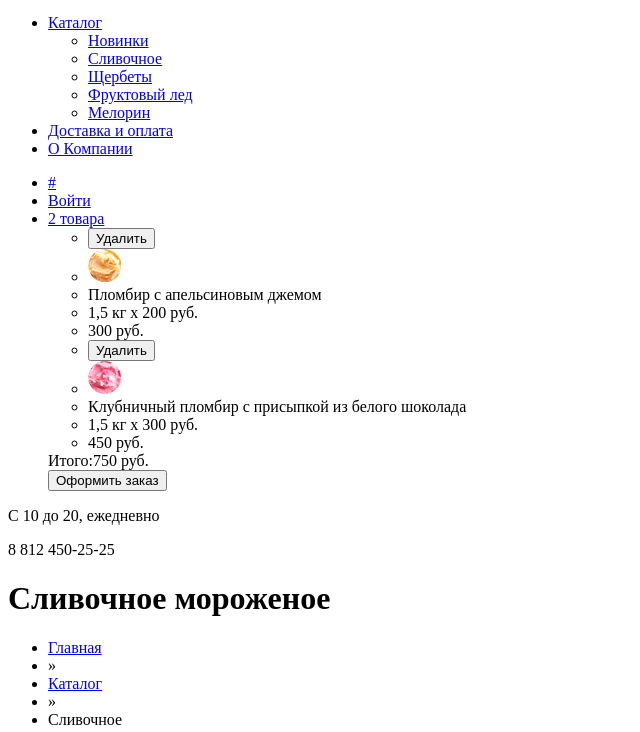
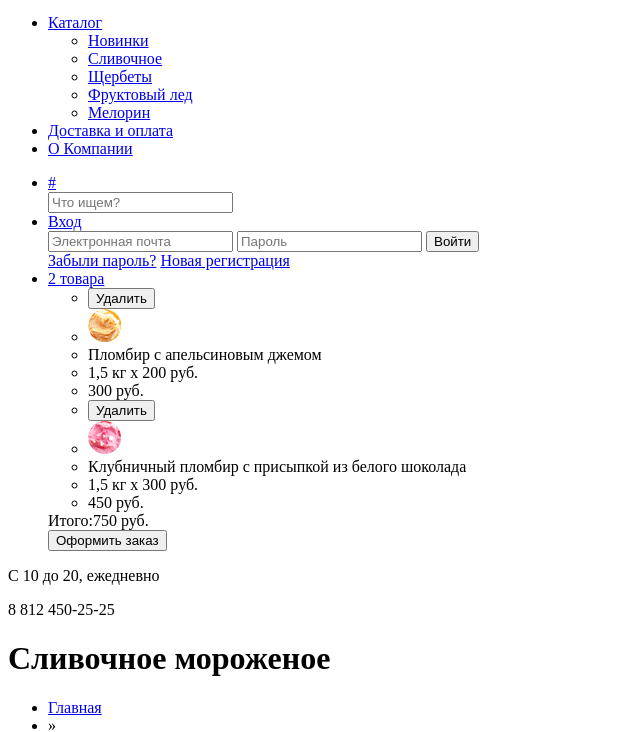
Before and after one commit to MaxudR/621851-gllacy, a plain HTML site: page catalog.html in a window 1280 px wide. Shown: the part 78-810 px from the top of the page, without its empty margins (0-640 px from the left). Drawn offline with Linux system fonts and the light colour scheme.

Commit message:
приведение catalog к index

```diff
--- a/catalog.html
+++ b/catalog.html
@@ -37,12 +37,23 @@
           <li><a href="#about-company">О Компании</a></li>
         </ul>
       </nav>
+      <div>
         <ul>
           <li class="logo-search">
             <a href="#search">#</a>
+            <form action="https://echo.htmlacademy.ru" method="get">
+              <input type="search" name="search" placeholder="Что ищем?">
+            </form>
           </li>
           <li class="logo-sign-in">
-      			<a href="#sign-in">Войти</a>
+            <a href="#sign-in">Вход</a>
+            <form action="https://echo.htmlacademy.ru" method="post">
+             <input type="email" placeholder="Электронная почта">
+             <input type="password" placeholder="Пароль">
+             <button>Войти</button>
+            </form>
+            <a href="#">Забыли пароль?</a>
+            <a href="#">Новая регистрация</a>
           </li>
       		<li class="logo-basket">
       			<a href="#basket">2 товара</a>
```
Lines whose indentation alone changed are shown as unchanged.
